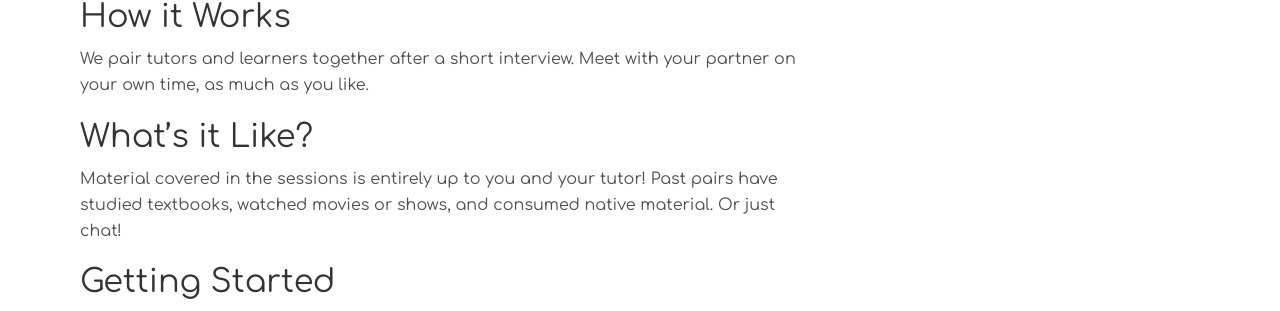
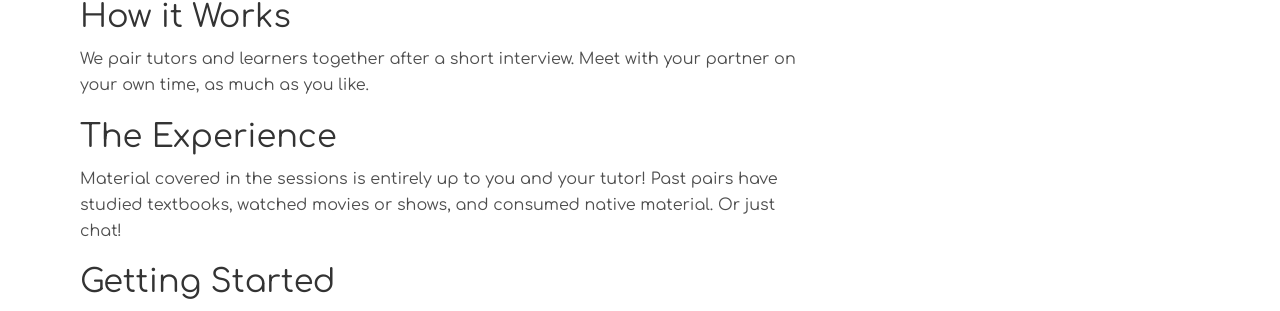
Before and after one commit to claiduiuc/CLAID-Website, a Jekyll site: the page built from _services/peer-tutoring.md, in a window 1280 px wide. Shown: the part 525-836 px from the top of the page. Built offline with Jekyll 4.4.1, drawn with Linux system fonts in a browser that asks for light colours.

Commit message:
rename header

```diff
--- a/_services/peer-tutoring.md
+++ b/_services/peer-tutoring.md
@@ -9,7 +9,7 @@ Work one-on-one with a tutor to strengthen your Chinese language skills.
 
 We pair tutors and learners together after a short interview. Meet with your partner on your own time, as much as you like.
 
-## What's it Like?
+## The Experience
 
 Material covered in the sessions is entirely up to you and your tutor! Past pairs have studied textbooks, watched movies or shows, and consumed native material. Or just chat!
 
```
